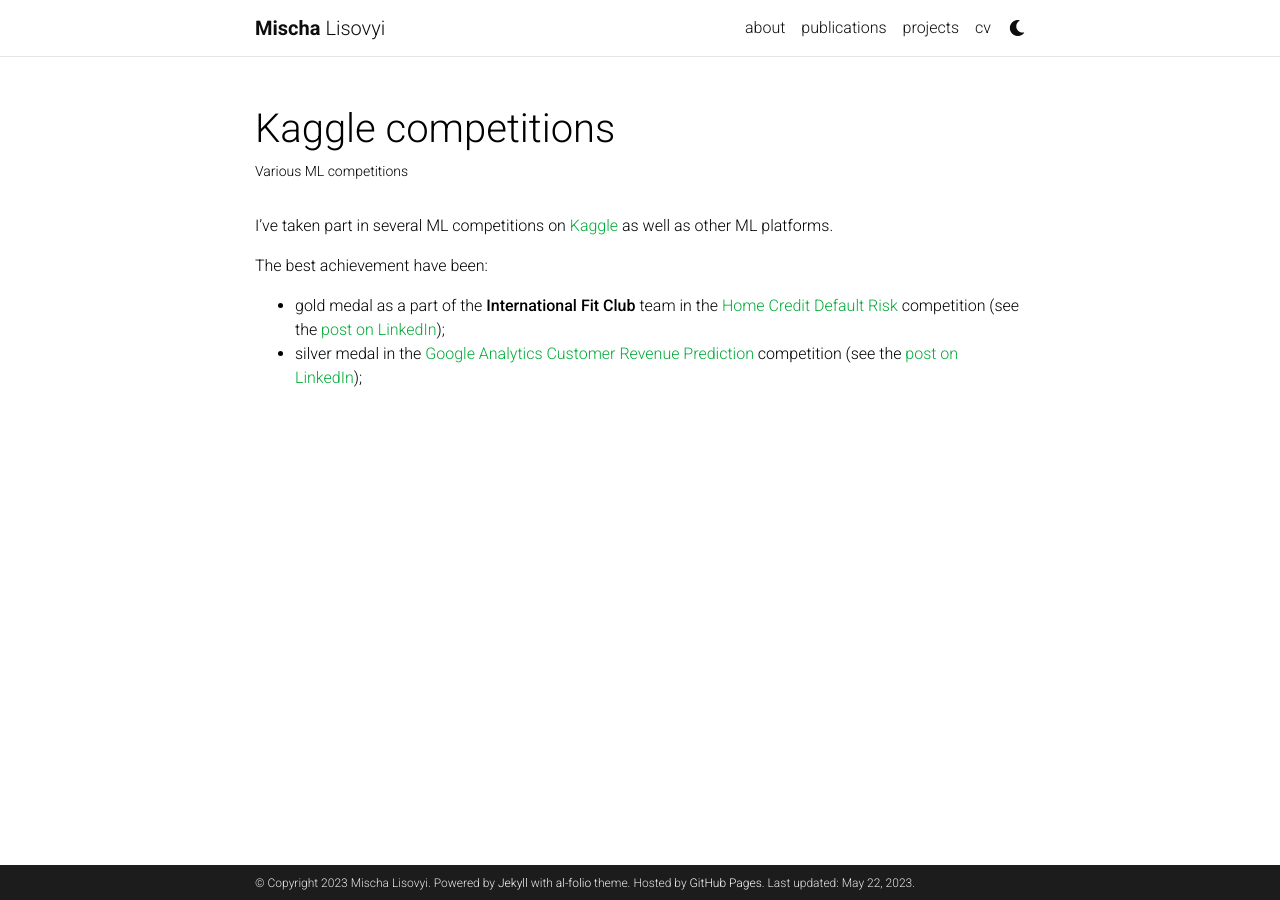
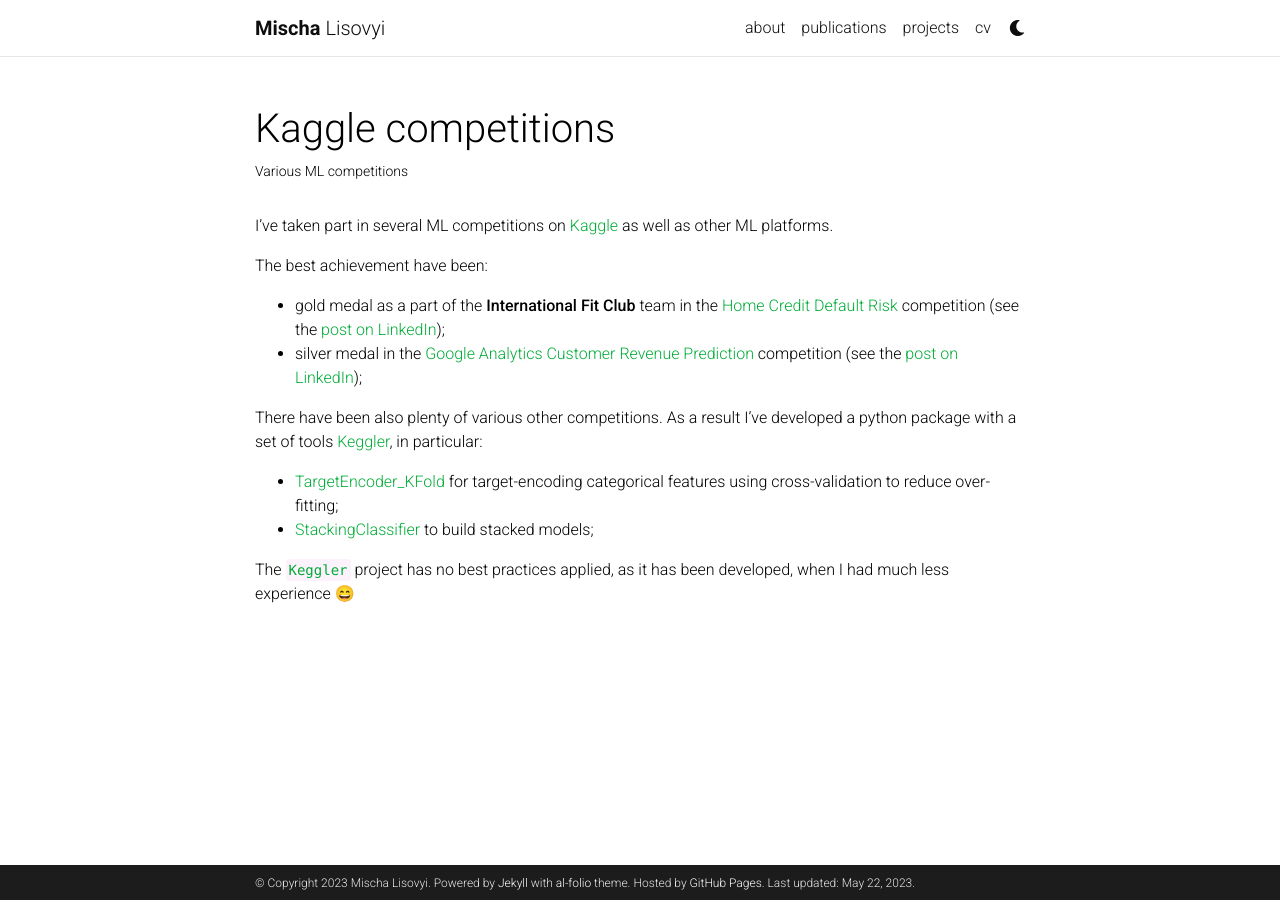
Before and after one commit to mlisovyi/mlisovyi.github.io, a Jekyll site: the page built from _projects/fun_kaggle.md, in a window 1280 px wide. Built offline with Jekyll 4.4.1, drawn with Linux system fonts in a browser that asks for light colours; comment, search, counter and statistics services are not loaded; a style sheet for code colours, icons or effects is not loaded.

Commit message:
add info on keggler

```diff
--- a/_projects/fun_kaggle.md
+++ b/_projects/fun_kaggle.md
@@ -16,3 +16,14 @@
   competition (see the [post on LinkedIn](https://www.linkedin.com/posts/misha-lisovyi_wow-my-first-kaggle-competition-home-credit-activity-6440726475086786560-3HfJ?utm_source=share&utm_medium=member_desktop));
 * silver medal in the [Google Analytics Customer Revenue Prediction](https://www.kaggle.com/competitions/ga-customer-revenue-prediction)
   competition (see the [post on LinkedIn](https://www.linkedin.com/posts/misha-lisovyi_google-analytics-customer-revenue-prediction-activity-6505172744706101248-zJjQ?utm_source=share&utm_medium=member_desktop));
+
+There have been also plenty of various other competitions.
+As a result I've developed a python package with a set of tools [Keggler](https://github.com/mlisovyi/Keggler),
+in particular:
+
+* [TargetEncoder_KFold](https://github.com/mlisovyi/Keggler/blob/053caa84648b34f8f790ae6323a18674e1e51778/keggler/preprocess/category_encode.py#L83)
+  for target-encoding categorical features using cross-validation to reduce over-fitting;
+* [StackingClassifier](https://github.com/mlisovyi/Keggler/blob/053caa84648b34f8f790ae6323a18674e1e51778/keggler/ensemble/stacking.py#L288)
+  to build stacked models;
+
+The `Keggler` project has no best practices applied, as it has been developed, when I had much less experience 😄
```
